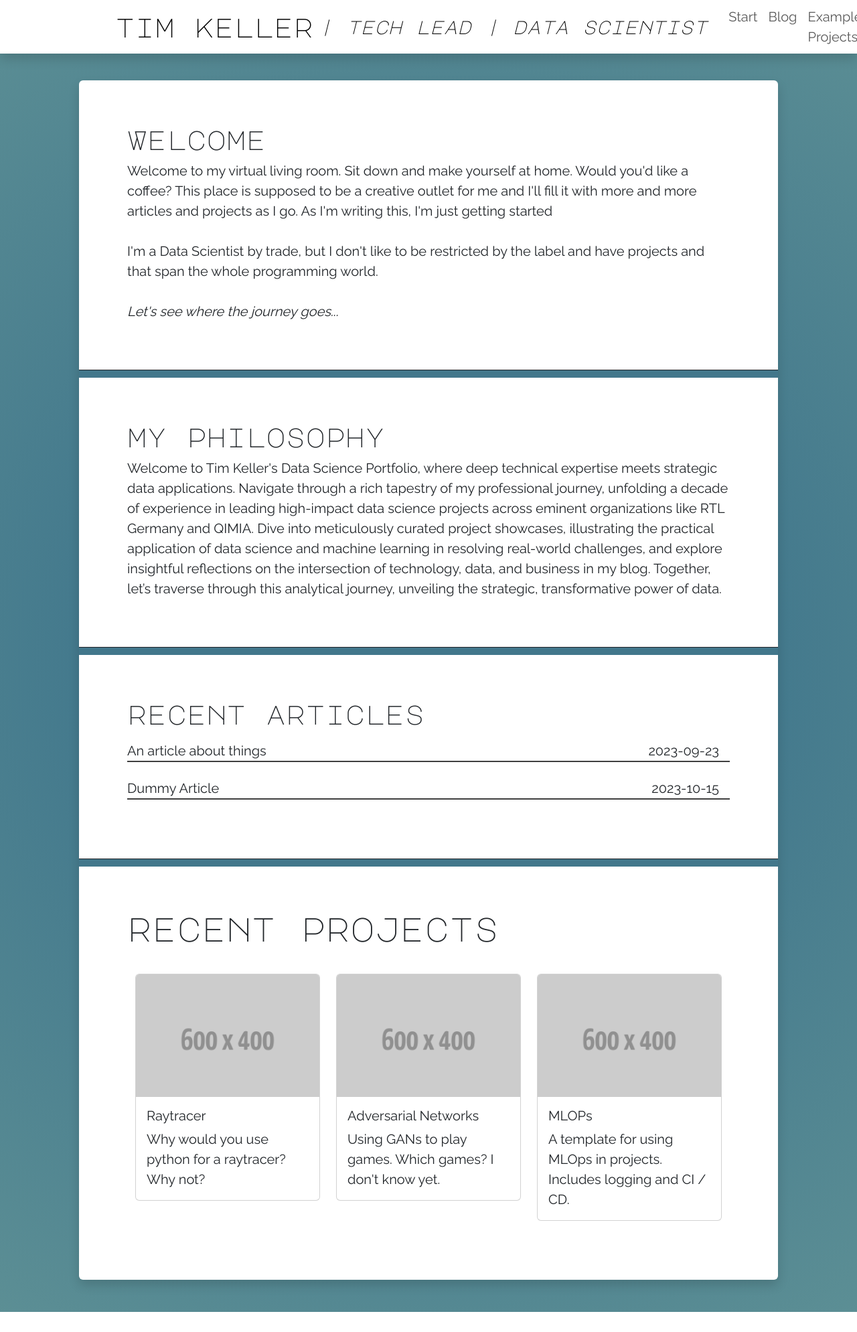
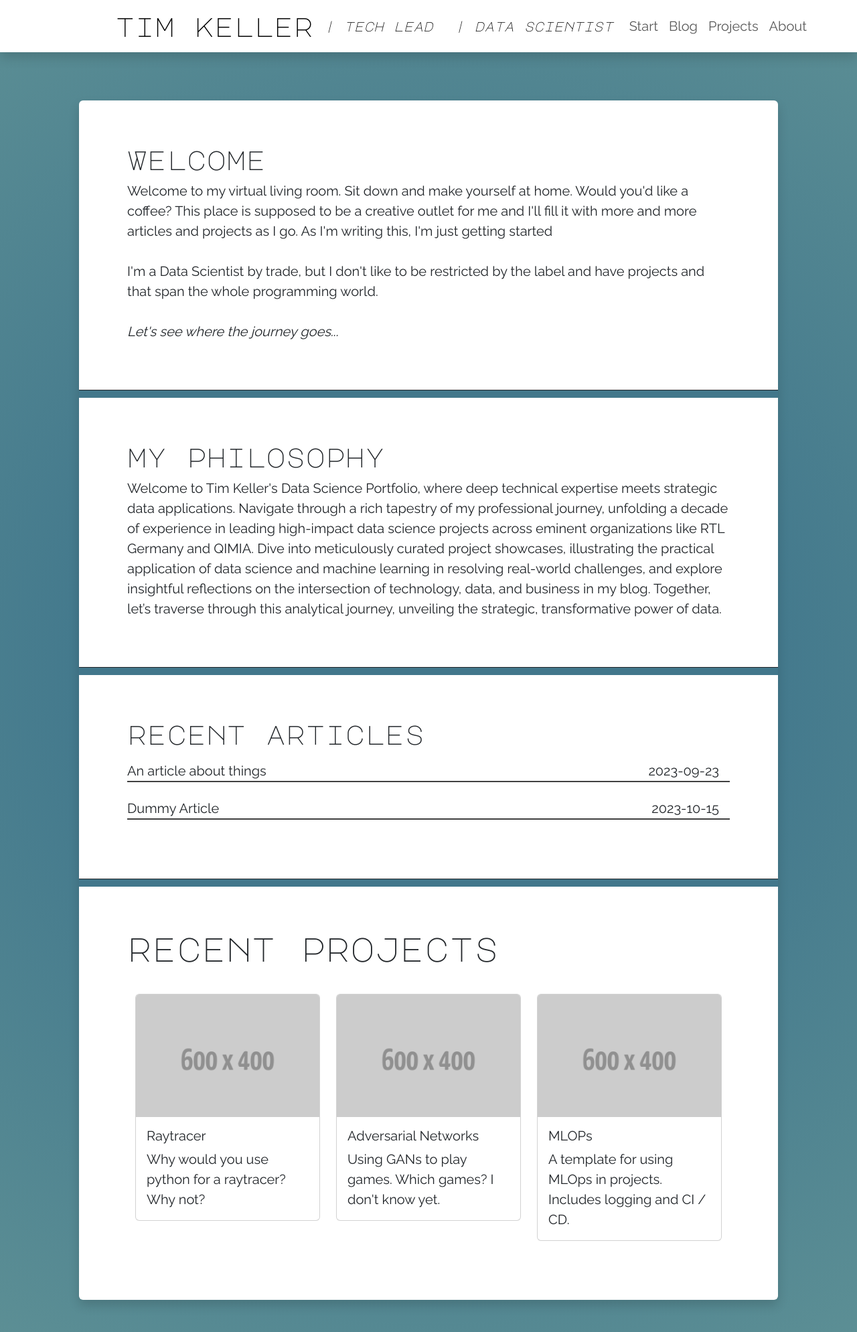
Before and after one commit to tckeller/my_portfolio, a Flask app: page / in a window 1280 px wide. Shown: the whole page at 67% size. Before the commit the page ends 1959 px from the top, so only its background shows below. Run offline with Flask 3, Linux system fonts and the light colour scheme.

Commit message:
Reworked navbar to work on smaller screens

```diff
--- a/static/css/style.css
+++ b/static/css/style.css
@@ -25,7 +25,7 @@ html {
     background: white;
     border-bottom: 3px;
     z-index: 1000;
-    height: 80px;
+    /* height: 80px; */
 }
 
 .blog-link {
--- a/templates/about_me.html
+++ b/templates/about_me.html
@@ -9,7 +9,7 @@
 <script src="https://cdn.jsdelivr.net/npm/bootstrap@5.3.2/dist/js/bootstrap.bundle.min.js" integrity="sha384-C6RzsynM9kWDrMNeT87bh95OGNyZPhcTNXj1NW7RuBCsyN/o0jlpcV8Qyq46cDfL" crossorigin="anonymous"></script>
 {% include 'navbar.html' %}
 
-<div class="container pt-4 content mt-5">
+<div class="container pt-4 content">
     <div class="row mt-0">
         <div class="col m-3 bg-white rounded m-5 shadow p-0">
             <div class="m-5 p-4 NormalText">
--- a/templates/blog_article.html
+++ b/templates/blog_article.html
@@ -9,7 +9,7 @@
 <body class="GradientBackground">
     <script src="https://cdn.jsdelivr.net/npm/bootstrap@5.3.2/dist/js/bootstrap.bundle.min.js" integrity="sha384-C6RzsynM9kWDrMNeT87bh95OGNyZPhcTNXj1NW7RuBCsyN/o0jlpcV8Qyq46cDfL" crossorigin="anonymous"></script>
     {% include 'navbar.html' %}
-    <div class="container pt-4 content mt-5">
+    <div class="container pt-4 content">
         <div class="row mt-0">
             <div class="col m-3 bg-white rounded m-5 shadow p-0">
                 <div class="m-5 p-4 NormalText">
--- a/templates/blog_overview.html
+++ b/templates/blog_overview.html
@@ -10,7 +10,7 @@
 <body class="GradientBackground">
     <script src="https://cdn.jsdelivr.net/npm/bootstrap@5.3.2/dist/js/bootstrap.bundle.min.js" integrity="sha384-C6RzsynM9kWDrMNeT87bh95OGNyZPhcTNXj1NW7RuBCsyN/o0jlpcV8Qyq46cDfL" crossorigin="anonymous"></script>
     {% include 'navbar.html' %}
-    <div class="container pt-4 content mt-5">
+    <div class="container pt-4 content">
         <div class="row mt-0">
             <div class="col m-3 bg-white rounded m-5 shadow p-0">
                 <div class="row m-5">
--- a/templates/examples.html
+++ b/templates/examples.html
@@ -10,7 +10,7 @@
 <body class="GradientBackground">
     <script src="https://cdn.jsdelivr.net/npm/bootstrap@5.3.2/dist/js/bootstrap.bundle.min.js" integrity="sha384-C6RzsynM9kWDrMNeT87bh95OGNyZPhcTNXj1NW7RuBCsyN/o0jlpcV8Qyq46cDfL" crossorigin="anonymous"></script>
     {% include 'navbar.html' %}
-    <div class="container pt-4 content mt-5">
+    <div class="container pt-4 content">
         <div class="row mt-0">
             <div class="col m-3 bg-white rounded m-5 shadow p-0">
                 <div class="row m-5">
--- a/templates/landing_page.html
+++ b/templates/landing_page.html
@@ -9,7 +9,7 @@
 <script src="https://cdn.jsdelivr.net/npm/bootstrap@5.3.2/dist/js/bootstrap.bundle.min.js" integrity="sha384-C6RzsynM9kWDrMNeT87bh95OGNyZPhcTNXj1NW7RuBCsyN/o0jlpcV8Qyq46cDfL" crossorigin="anonymous"></script>
 {% include 'navbar.html' %}
 
-<div class="container pt-4 content mt-5">
+<div class="container pt-4 content">
     <div class="row mt-0">
         <div class="col m-3 bg-white rounded m-5 shadow p-0">
             <div class="m-5 p-4 NormalText">
--- a/templates/navbar.html
+++ b/templates/navbar.html
@@ -1,10 +1,11 @@
-<nav class="navbar navbar-expand-lg navbar-light fixed-top shadow">
+<nav class="navbar navbar-expand-lg navbar-light shadow sticky-top">
   <div class="container-fluid w-75 mx-auto">
-      <a class="Title navbar-brand fs-1">tim keller</a>
-      <a class="SubTitle navbar-brand fs-3 p-2">| tech lead | data scientist</a>
     <button class="navbar-toggler" type="button" data-bs-toggle="collapse" data-bs-target="#navbarNav" aria-controls="navbarNav" aria-expanded="false" aria-label="Toggle navigation">
       <span class="navbar-toggler-icon"></span>
     </button>
+      <a class="Title navbar-brand fs-1">tim keller</a>
+      <a class="SubTitle navbar-brand fs-5 p-3 d-none d-lg-block">| tech lead</a>
+      <a class="SubTitle navbar-brand fs-5 p-0 d-none d-md-block">| data scientist</a>
     <div class="collapse navbar-collapse" id="navbarNav">
       <ul class="navbar-nav ms-auto NormalText"> <!-- Note the "ms-auto" class here -->
         <li class="nav-item">
@@ -14,10 +15,10 @@
           <a class="nav-link" href="/blog">Blog</a>
         </li>
         <li class="nav-item">
-          <a class="nav-link" href="/examples">Example Projects</a>
+          <a class="nav-link" href="/examples">Projects</a>
         </li>
         <li class="nav-item">
-          <a class="nav-link" href="/aboutme">About Me</a>
+          <a class="nav-link" href="/aboutme">About</a>
         </li>
       </ul>
     </div>
```
